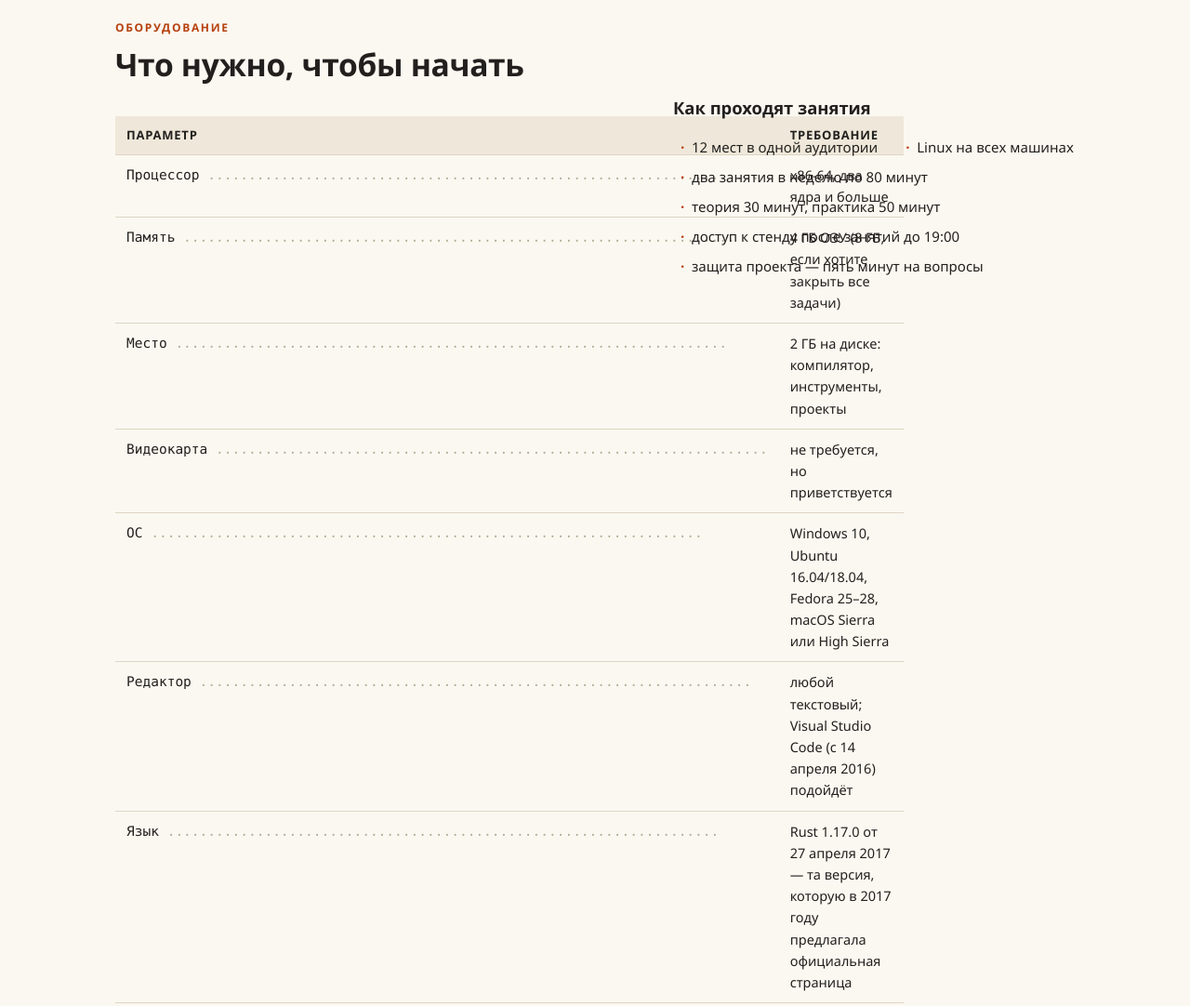
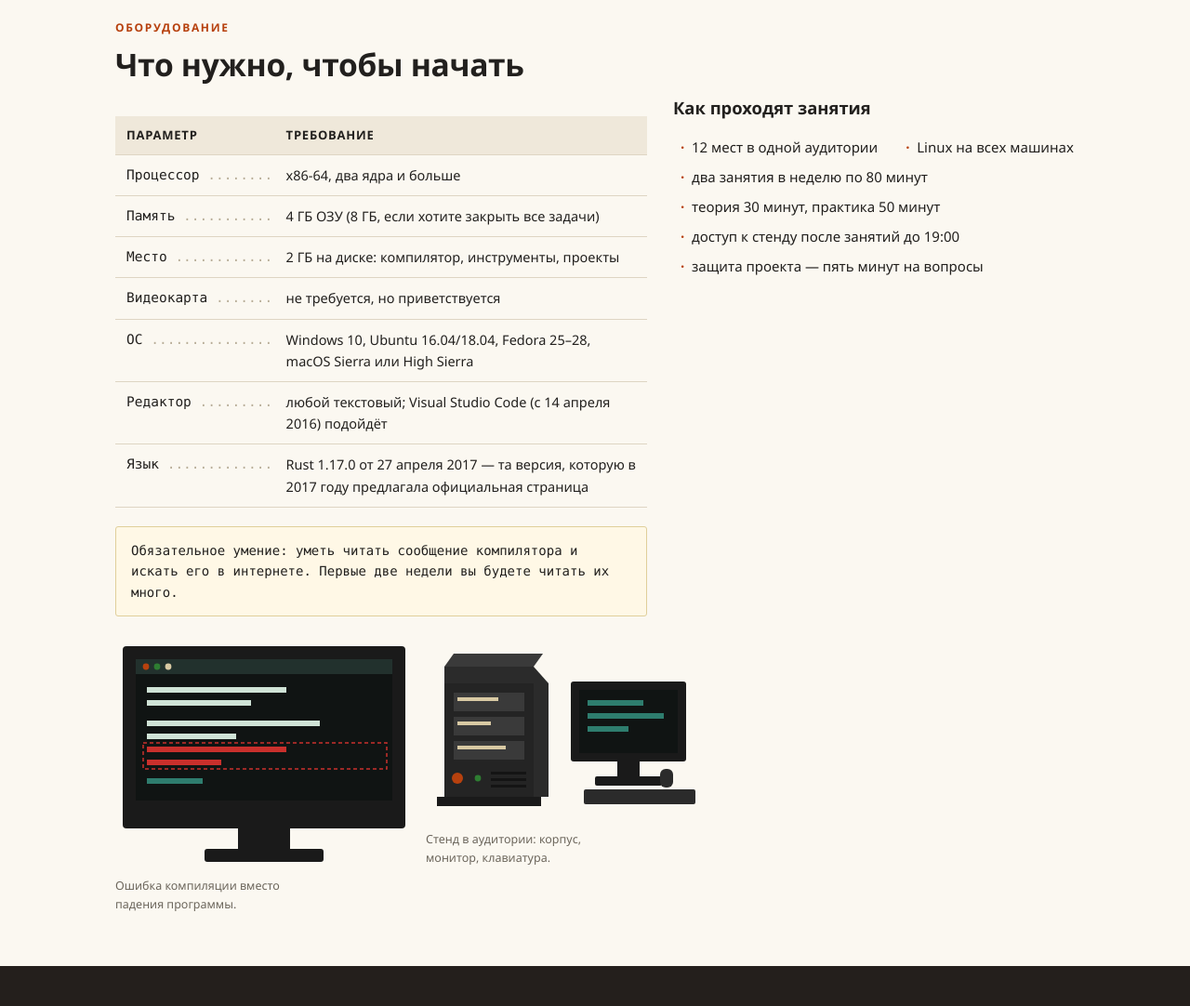
Before and after one commit to Masorv/RustWontFall, a plain HTML site: page index.html in a window 1280 px wide. Shown: the part 6840-7922 px from the top of the page at 93% size. Drawn offline with Linux system fonts and the light colour scheme.

Commit message:
Add files via upload

```diff
--- a/index.html
+++ b/index.html
@@ -115,8 +115,15 @@ section.dark .eyebrow{color:#e79a6a}
 }
 
 /* ---------- таблица с точечными выносками ---------- */
-table.leaders{width:auto; min-width:100%}
-table.leaders td:first-child{white-space:nowrap}
+/* width:auto позволял таблице выйти за пределы колонки: точки из первого
+   столбца вылезали в соседнюю колонку. Фиксируем ширину по контейнеру,
+   а точки обрезаем краем ячейки (overflow:hidden). */
+table.leaders{width:100%; min-width:0}
+table.leaders th:first-child{width:36%}
+table.leaders td:first-child{white-space:nowrap; overflow:hidden}
+@media (max-width:820px){
+  table.leaders th:first-child{width:34%}
+}
 @media (min-width:900px){
   table.leaders td:first-child::after{
     content:" ....................................................................";
```
